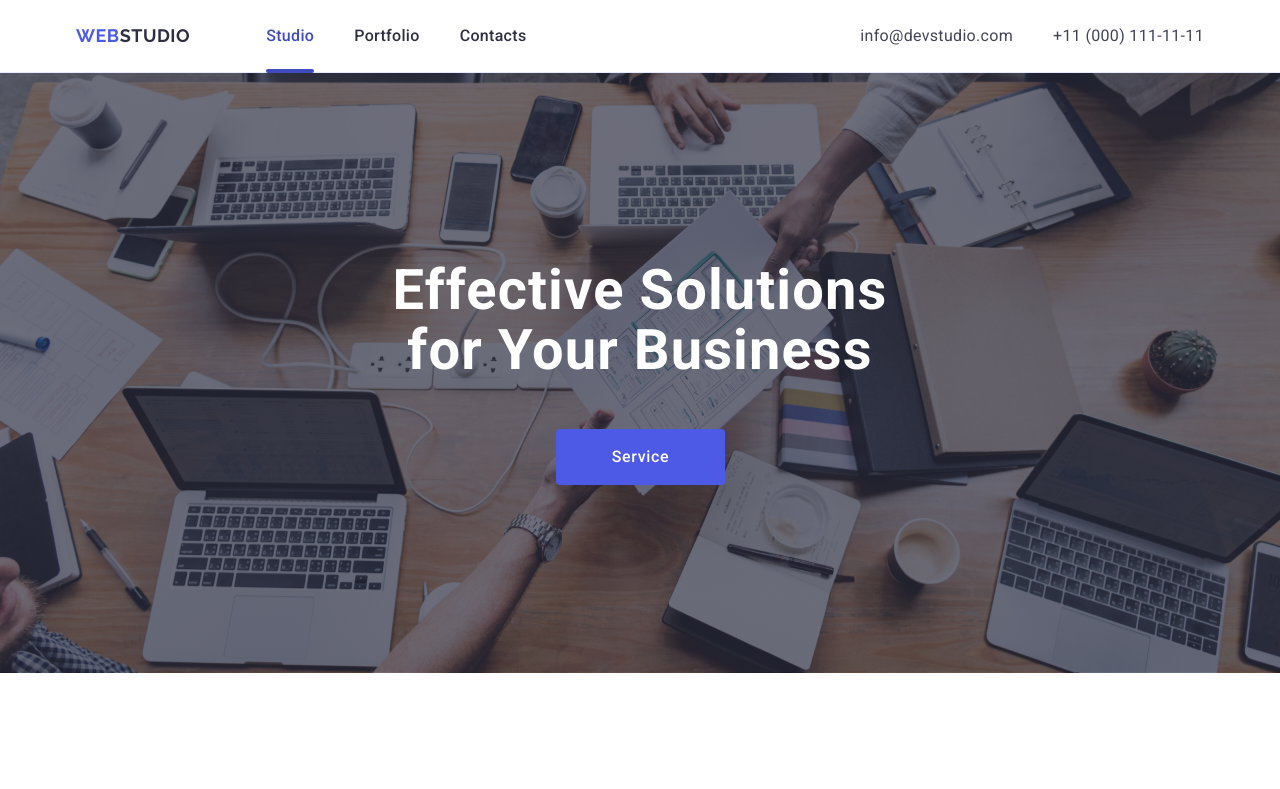
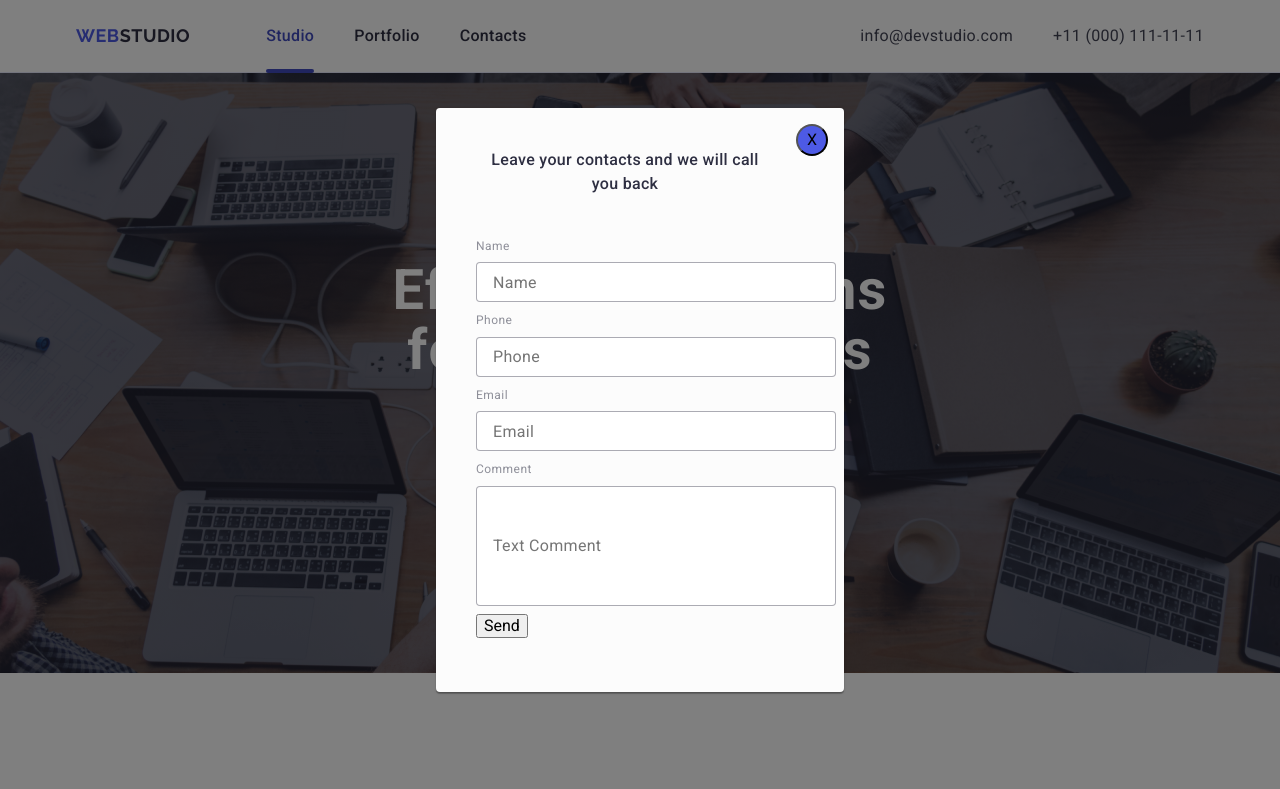
Before and after one commit to Vitaly-Stefanyshyn777/goit-markup-hw-05, a plain HTML site: page index.html in a window 1280 px wide. Shown: the top 789 px of the page. Drawn offline with nearby package versions, Linux system fonts and the light colour scheme.

Commit message:
fkfkkfkf

```diff
--- a/css/styles.css
+++ b/css/styles.css
@@ -584,3 +584,149 @@ p {
 .icon-link-footer:focus {
     background-color: #31d0aa;
 }
+
+/*можливо неправильно*/
+.backdrop{
+    position: fixed;
+    top: 0;
+    left: 0;
+    width: 100%;
+    height: 100%;
+    background-color: rgba(0, 0, 0, 0.5);
+}
+/*можливо неправильно*/
+.model {
+    position: fixed;
+    top: 50%;
+    left: 50%;
+    transform: translate(-50%, -50%);
+    border-radius: 4px;
+    width: 408px;
+    height: 584px;
+    background-color: #FFFFFF;
+    border-radius: 10px;
+    box-shadow: 0px 1px 6px rgba(46, 47, 66, 0.08), 0px 1px 1px rgba(46, 47, 66, 0.16), 0px 2px 1px rgba(46, 47, 66, 0.08);
+    padding: 40px;
+    border-radius: 4px;
+    width: 408px;
+    height: 584px;
+    box-shadow: 0 1px 1px 0 rgba(0, 0, 0, 0.14), 0 1px 3px 0 rgba(0, 0, 0, 0.12), 0 2px 1px 0 rgba(0, 0, 0, 0.2);
+background: #fcfcfc;
+
+}
+/*можливо неправильно*/
+.model-close {
+    position: absolute;
+    top: 16px;
+    right: 16px;
+    width: 32px;
+    height: 32px;
+    border-radius: 50%;
+    background-color: #4d5ae5;
+    display: flex;
+    align-items: center;
+    justify-content: center;
+    transition: background-color 250ms cubic-bezier(0.4, 0, 0.2, 1);
+    border-radius: 4px;
+
+    border-radius: 100%;
+    fill: #e7e9fc;
+    stroke-width: 1px;
+    stroke: rgba(0, 0, 0, 0.1);
+}
+.model-form {
+   display: flex;
+align-items: flex-start;
+justify-content: flex-start;
+flex-direction: column;
+gap: 8px;
+}
+.model-title{
+    text-align: left;
+    max-width: 298px;
+    margin-bottom: 40px;
+
+}
+.title{
+    font-weight: 500;
+font-size: 16px;
+line-height: 1.5;
+letter-spacing: 0.02em;
+text-align: center;
+color: #2e2f42;
+    }
+    input{
+        width: 100%;
+        height: 40px;
+        border-radius: 5px;
+        border: 1px solid #4d5ae5;
+        padding: 0 16px;
+        font-weight: 400;
+        font-size: 16px;
+        line-height: 1.5;
+        letter-spacing: 0.02em;
+        color: #434455;
+
+
+        border: 1px solid rgba(46, 47, 66, 0.4);
+        border-radius: 4px;
+        width: 360px;
+        height: 40px;
+
+
+    }
+    .input:focus{
+        border: 1px solid rgba(0, 12, 245, 0.4);
+        border-radius: 4px;
+        width: 360px;
+        height: 40px;
+        box-shadow: 0 1px 1px 0 rgb(238, 2, 2), 0 1px 3px 0 rgb(53, 0, 244), 0 2px 1px 0 rgba(0, 0, 0, 0.2);
+        outline: none;
+    }
+    .input:hover{
+        border: 1px solid rgba(255, 17, 0, 0.4);
+        border-radius: 4px;
+        width: 360px;
+        height: 40px;
+        box-shadow: 0 1px 1px 0 rgba(0, 249, 4, 0.14), 0 1px 3px 0 rgba(0, 0, 0, 0.12), 0 2px 1px 0 rgba(0, 0, 0, 0.2);
+        outline: none;
+    }
+
+    model-button{
+
+    }
+    .model-ladel{
+        display:inline-block ;
+    font-weight: 400;
+font-size: 12px;
+line-height: 1.16667;
+letter-spacing: 0.04em;
+color: #8e8f99;
+    }
+    .model-field{
+        margin-bottom: 18px;
+    }
+
+    .comment{
+        border: 1px solid rgba(46, 47, 66, 0.4);
+        border-radius: 4px;
+        width: 360px;
+        height: 120px;
+
+    }
+    .comment:focus{
+        border: 1px solid rgba(0, 12, 245, 0.4);
+        border-radius: 4px;
+        width: 360px;
+        height: 120px;
+        box-shadow: 0 1px 1px 0 rgb(238, 2, 2), 0 1px 3px 0 rgb(53, 0, 244), 0 2px 1px 0 rgba(0, 0, 0, 0.2);
+        outline: none;
+    }
+    .comment:hover{
+        border: 1px solid rgba(255, 17, 0, 0.4);
+        border-radius: 4px;
+        width: 360px;
+        height: 120px;
+        box-shadow: 0 1px 1px 0 rgba(0, 249, 4, 0.14), 0 1px 3px 0 rgba(0, 0, 0, 0.12), 0 2px 1px 0 rgba(0, 0, 0, 0.2);
+        outline: none;
+    }
--- a/index.html
+++ b/index.html
@@ -392,5 +392,34 @@
       </div>
       </div>
     </footer>
+    <div class="backdrop">
+      <div class="model">
+        <button type="button" class="model-close">X</button>
+        <p class="model-title title">Leave your contacts and we will call you back</p>
+        <form class="model-form">
+          <div class="">
+          <label for="Name" class="model-ladel">Name</label>
+           </div>
+          <input type="text" class="input" placeholder="Name"/>
+
+           <div>
+           <label for="Name" class="model-ladel">Phone</label>
+           </div>
+          <input type="email" class="input" placeholder="Phone" required/>
+
+          <div>
+          <label for="Name" class="model-ladel">Email</label>
+          </div>
+          <input type="text" class="input" placeholder="Email" />
+
+          <div>
+          <label for="Name" class="model-ladel ">Comment</label>
+          </div>
+          <input class="comment" type="text" class="Comment" placeholder="Text Comment"  />
+
+      <button type="submit" class="model-button">Send</button>
+        </form>
+      </div>
+    </div>
   </body>
 </html>
```
Also changed, not shown: images/symbol-defs (2).svg (added).
